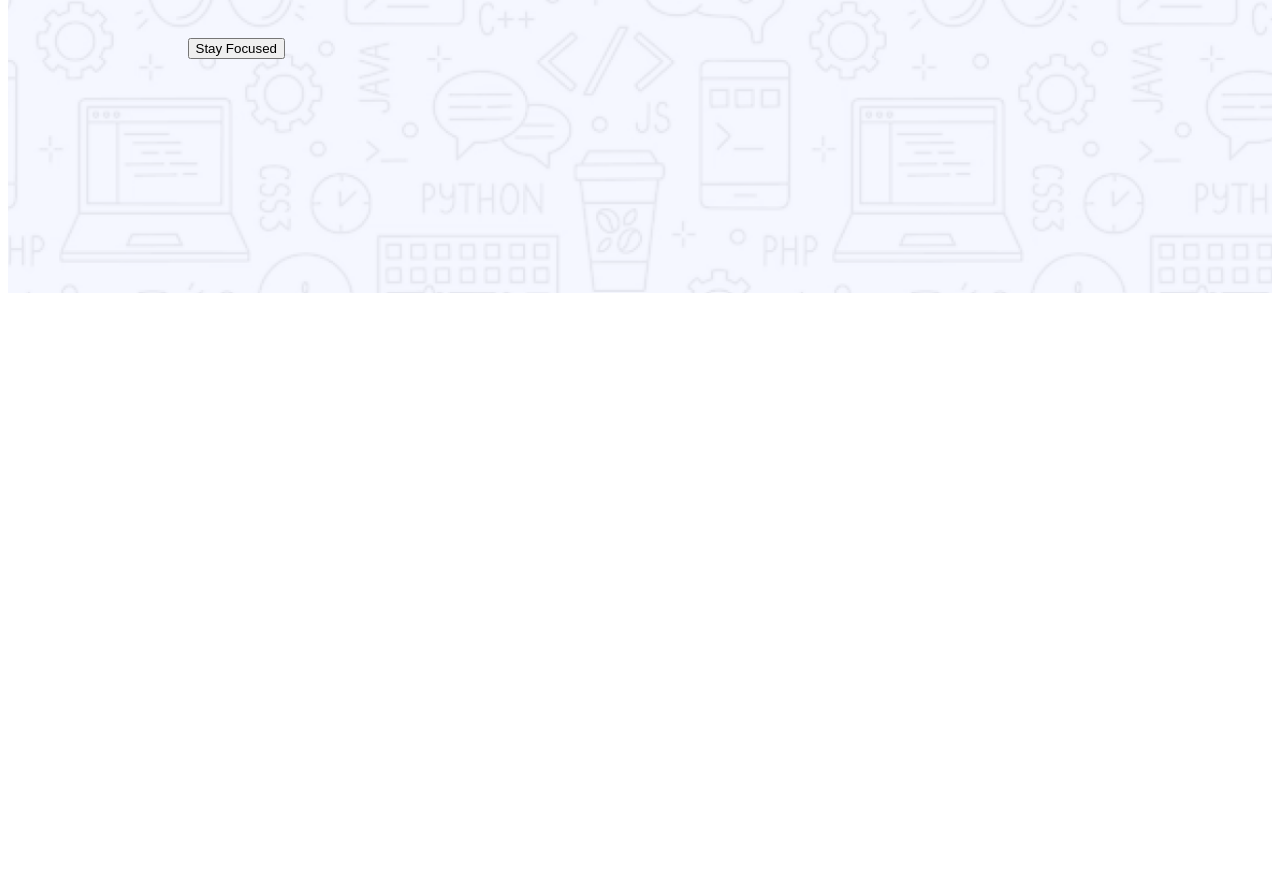
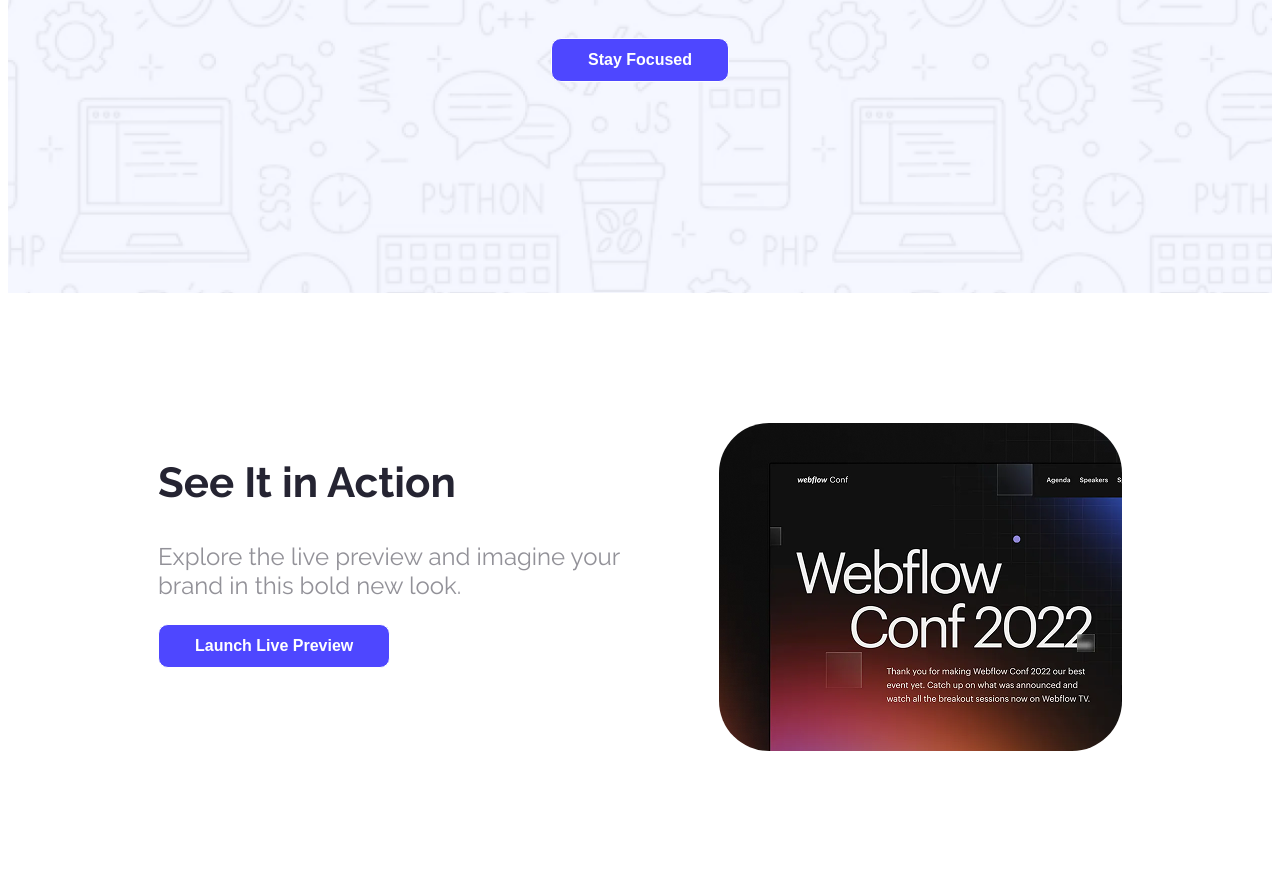
Before and after one commit to MorshedML/programming-hero-assignment-1, a plain HTML site: page index.html in a window 1280 px wide. Shown: the part 415-1285 px from the top of the page. Before the commit the page ends 800 px from the top, so only its background shows below. Drawn offline with Linux system fonts and the light colour scheme.

Commit message:
action section finished

```diff
--- a/css/style.css
+++ b/css/style.css
@@ -11,6 +11,37 @@
     font-optical-sizing: auto;
     font-style: normal;
 }
+
+
+
+
+/* Start Sheared Style Section */
+
+.primary-btn{
+    border: 1px solid #fff;
+    padding: 12px 36px;
+    border-radius: 10px;
+    font-size: 16px;
+    font-weight:bold;
+    background-color: #4E47FF;
+    color: #fff;
+    cursor: pointer;
+}
+
+.text-center{
+    text-align: center;
+}
+
+
+.primary-btn:hover{
+    background: linear-gradient(to right, rgba(255, 185, 18, 1), rgba(255, 18, 220, 1));
+}
+
+
+/* End Sheared Style Section */
+
+
+
 
 
 /* Start Header section */
@@ -61,3 +92,45 @@
 }
 
 /* End Hero Section */
+
+
+/* Start Main  */
+
+main section{
+    margin-top: 130px;
+    margin-bottom: 130px;
+
+}
+
+
+/* Start Action Section */
+.action-container{
+    display: flex;
+    justify-content: space-between;
+    margin: 116px 150px;
+}
+
+.action-item{
+    max-width: 517px;
+}
+
+
+
+.action-title{
+    font-size: 42px;
+    font-weight: bold;
+    color: #252432;
+
+}
+
+.action-description{
+    font-size: 24px;
+    color: rgba(37, 36, 50, 0.5);
+
+}
+
+.action-container img{
+    border-radius: 50px;
+}
+
+/* End Action Section */
--- a/index.html
+++ b/index.html
@@ -34,6 +34,24 @@
 
     </header>
 
+    <main>
+        <section class="action">
+            <div class="action-container">
+
+                <div class="action-item">
+                    <h1 class="action-title">See It in Action</h1>
+                    <p class="action-description">
+                        Explore the live preview and imagine your brand in this bold new look.
+                    </p>
+                    <button class="primary-btn">Launch Live Preview</button>
+                </div>
+
+                <img src="assets/wc-mini.png" alt="">
+
+            </div>
+        </section>
+    </main>
+
 
 </body>
 </html>
```
